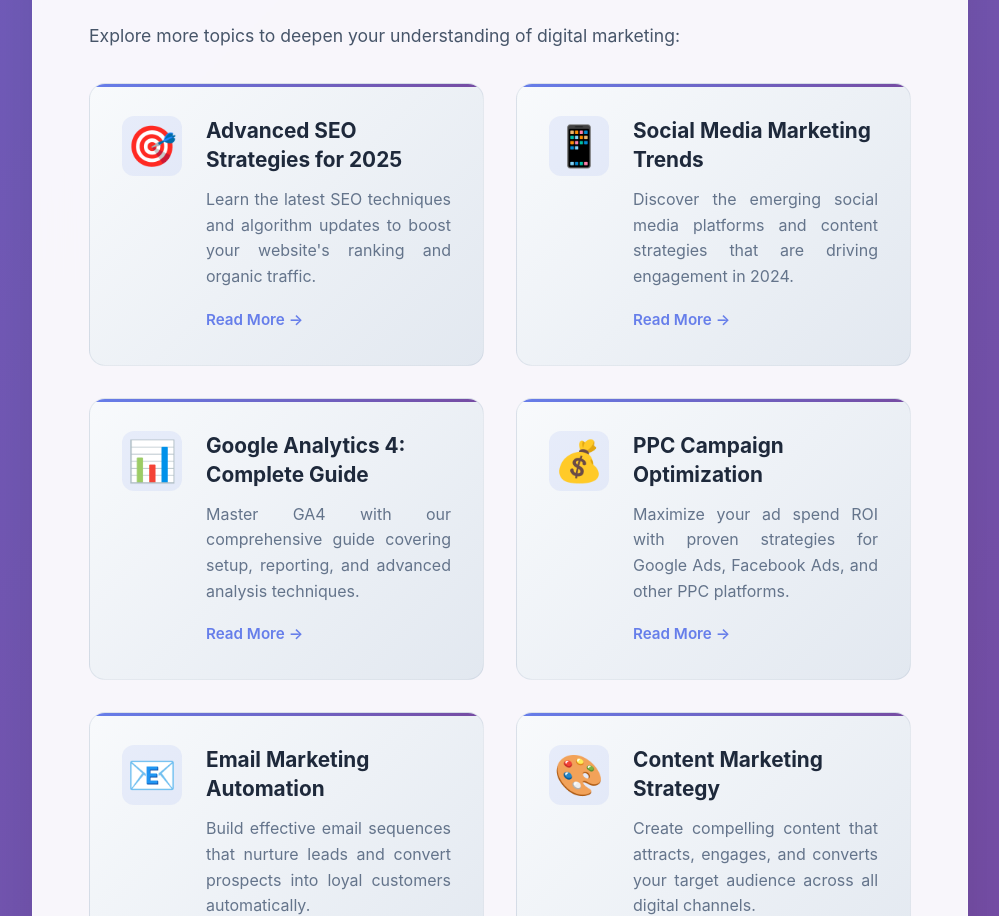
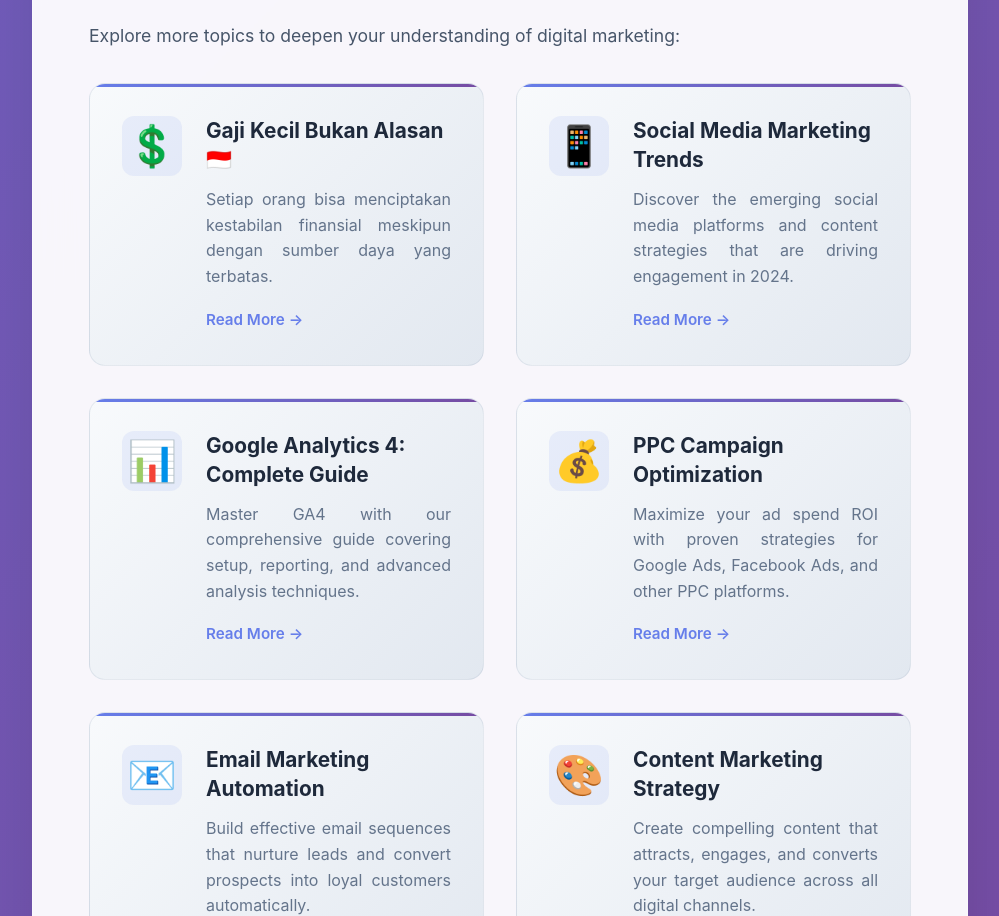
Before and after one commit to thislevy/website-tree, a plain HTML site: page index.html in a window 1280 px wide. Shown: the part 4569-5485 px from the top of the page, without its empty margins (140-1139 px from the left). Drawn offline with Linux system fonts and the light colour scheme.

Commit message:
Update index.html

```diff
--- a/index.html
+++ b/index.html
@@ -626,11 +626,11 @@
 
         <div class="related-articles">
           <article class="article-card">
-            <div class="article-icon">🎯</div>
+            <div class="article-icon">💲</div>
             <div class="article-content">
-              <h3 class="article-title">Advanced SEO Strategies for 2025</h3>
-              <p class="article-excerpt">Learn the latest SEO techniques and algorithm updates to boost your website's ranking and organic traffic.</p>
-              <a href="#" class="article-link">Read More →</a>
+              <h3 class="article-title">Gaji Kecil Bukan Alasan 🇮🇩</h3>
+              <p class="article-excerpt">Setiap orang bisa menciptakan kestabilan finansial meskipun dengan sumber daya yang terbatas.</p>
+              <a href="https://thislevy.github.io/economy-blog/" class="article-link">Read More →</a>
             </div>
           </article>
 
```
